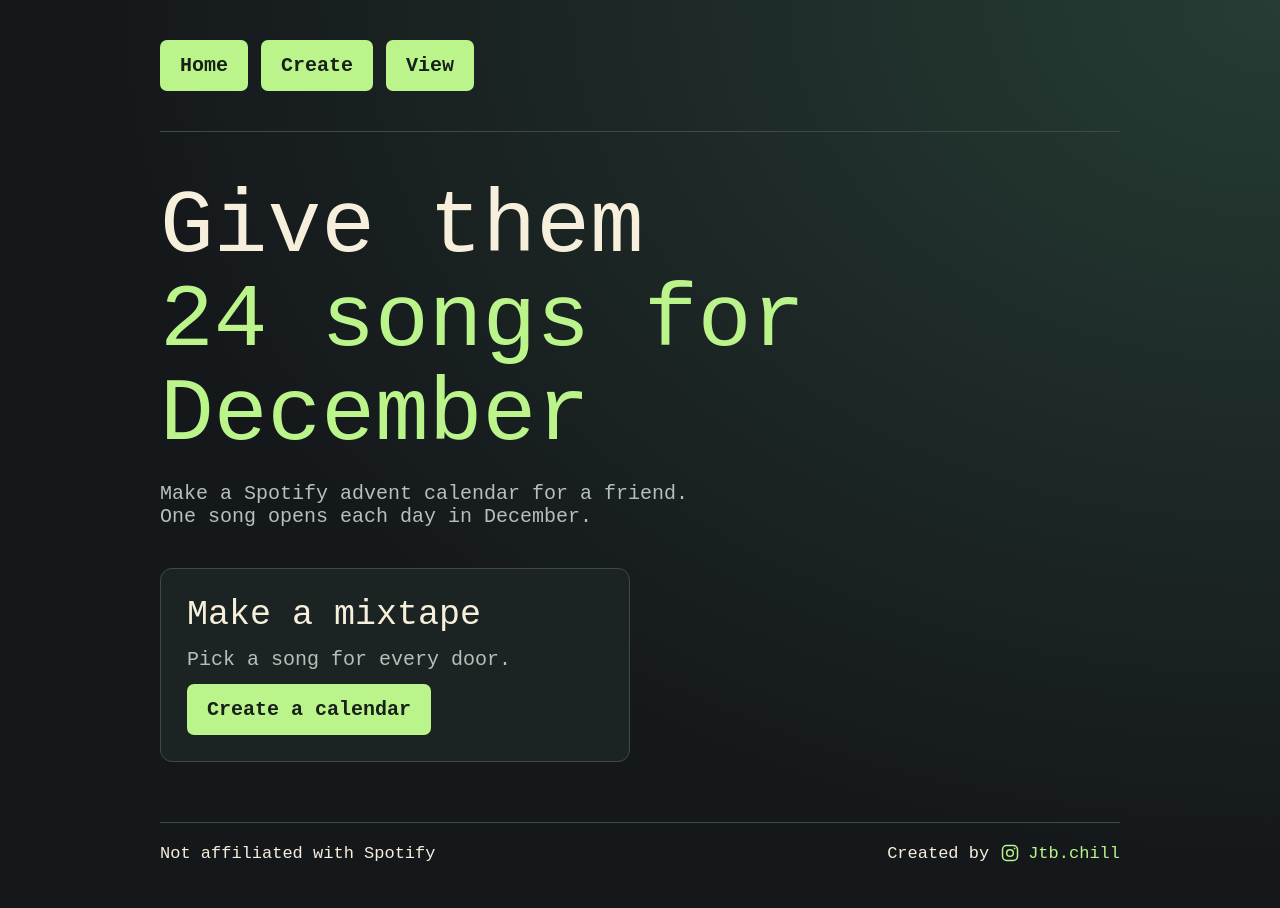
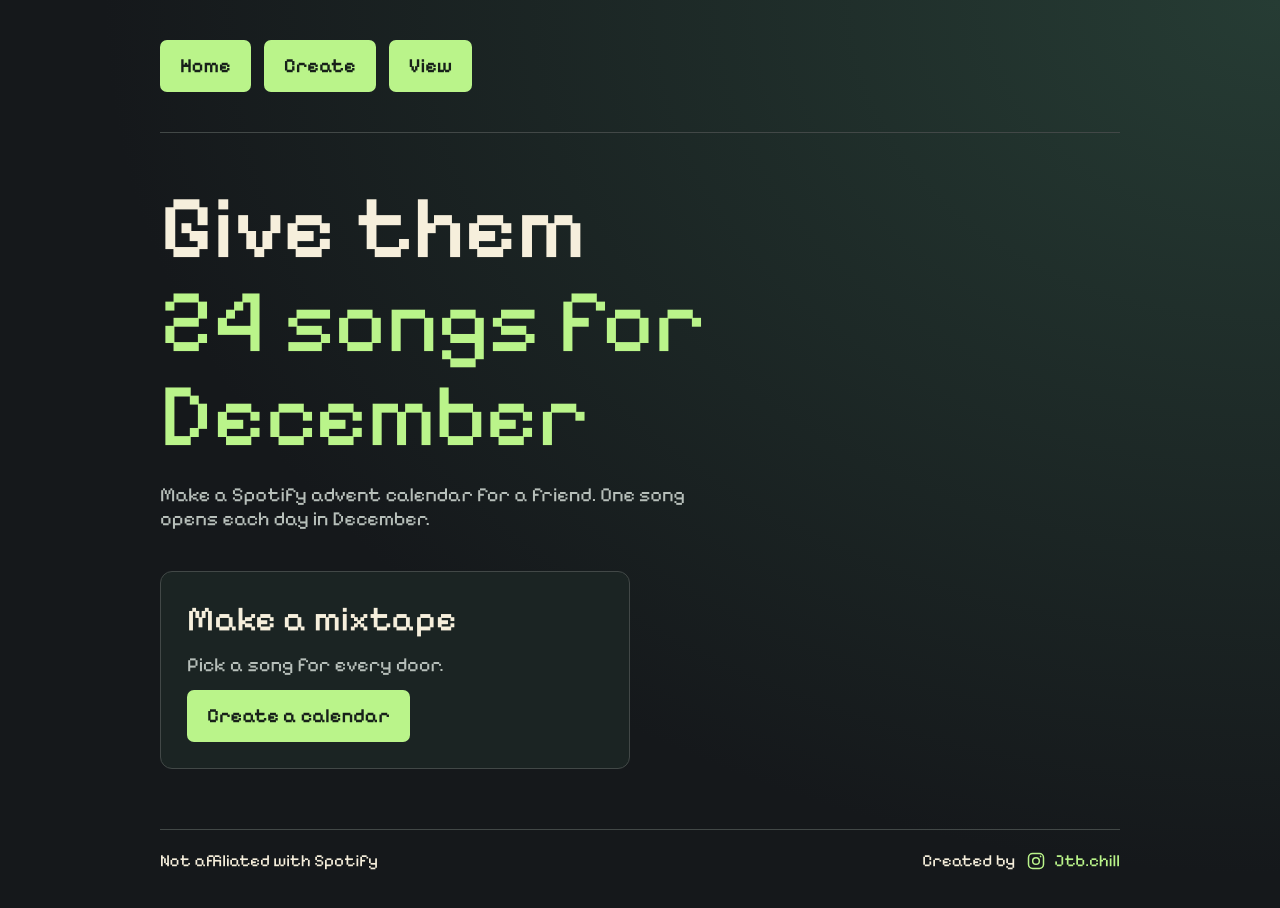
Before and after one commit to Sqwiglyy/spotify-advent, a website: page public/index.html in a window 1280 px wide. Drawn offline with Linux system fonts and the light colour scheme; a web font is replaced by a local one.

Commit message:
Use visibly pixelated Pixelify Sans typography

```diff
--- a/public/style.css
+++ b/public/style.css
@@ -1,9 +1,10 @@
-:root{color-scheme:dark;background:#15181b;color:#f6efdc;font:17px Aseprite,monospace;--green:#baf48a;--line:#424847;--muted:#b7bfba}
+@import url("https://fonts.googleapis.com/css2?family=Pixelify+Sans:wght@400;500;600;700&display=swap");
+:root{color-scheme:dark;background:#15181b;color:#f6efdc;font:17px "Pixelify Sans",monospace;--green:#baf48a;--line:#424847;--muted:#b7bfba}
 *{box-sizing:border-box}[hidden]{display:none!important}
 body{margin:0;background:radial-gradient(ellipse at top right,#263c34,transparent 65%);min-height:100vh}
 main{width:min(960px,calc(100% - 2rem));margin:auto;padding:2rem 0 4rem}header{padding-bottom:2rem;border-bottom:1px solid var(--line)}
 .brand{font-size:.78rem;letter-spacing:.2em;font-weight:700;text-decoration:none}
-h1,h2,p{margin:0}h1{font:normal clamp(3rem,10vw,7rem)/.92 Aseprite,monospace;letter-spacing:-.06em;margin:2.4rem 0 1rem}h1 em{color:var(--green);font-weight:normal}h2{font:normal 1.75rem Aseprite,monospace}
+h1,h2,p{margin:0}h1{font:normal clamp(3rem,10vw,7rem)/.92 "Pixelify Sans",monospace;letter-spacing:-.06em;margin:2.4rem 0 1rem}h1 em{color:var(--green);font-weight:normal}h2{font:normal 1.75rem "Pixelify Sans",monospace}
 .intro{color:var(--muted);margin-bottom:2rem;max-width:45ch}
 a{color:var(--green)}button,input{font:inherit}button{cursor:pointer;border:0;border-radius:7px;padding:.7rem 1rem;background:var(--green);color:#172019;font-weight:650}button:disabled{cursor:default;opacity:.52}
 button:focus-visible,a:focus-visible,input:focus-visible{outline:2px solid #fff;outline-offset:3px}
@@ -14,24 +15,26 @@ input{min-width:0;width:100%;padding:.65rem .7rem;border:1px solid #697571;backg
 #code{text-transform:uppercase}#tracks input{margin-top:.35rem}#tracks label{color:var(--muted)}
 #doors{display:grid;grid-template-columns:repeat(6,minmax(0,1fr));gap:.7rem}
 .door{display:grid;place-content:center;gap:.2rem;aspect-ratio:1.18;background:#cae6a4;color:#172019}.door:nth-child(3n){background:#f0c4a7}.door:nth-child(4n){background:#b7c7f6}
-.door strong{font:2rem Aseprite,monospace}.door small{font-size:.68rem}
-.share-code{font:clamp(2rem,8vw,4rem) Aseprite,monospace;letter-spacing:.14em;color:var(--green)}
+.door strong{font:2rem "Pixelify Sans",monospace}.door small{font-size:.68rem}
+.share-code{font:clamp(2rem,8vw,4rem) "Pixelify Sans",monospace;letter-spacing:.14em;color:var(--green)}
 #status,#track-status{margin-top:.9rem;color:#f0c4a7}#status:empty,#track-status:empty{display:none}
 dialog{width:min(460px,calc(100% - 2rem));padding:1.25rem;color:inherit;background:#1b2423;border:1px solid var(--line);border-radius:14px}dialog::backdrop{background:#050907d9}
 #track-link{display:grid;gap:.7rem;margin-top:1rem;text-decoration:none}#art{width:100%;height:auto;border-radius:6px}#song{font-size:1.25rem;color:#f6efdc}.spotify{text-decoration:underline}
 @media(max-width:560px){.choices,#tracks{grid-template-columns:1fr}#doors{grid-template-columns:repeat(4,minmax(0,1fr));gap:.45rem}.door strong{font-size:1.65rem}}
 
 
-@font-face{font-family:Aseprite;src:url("./fonts/Aseprite-Regular.woff2") format("woff2");font-weight:100 1000;font-display:swap}
-:root{font-family:Aseprite,monospace;font-size:20px}
-h1,h2{font-family:Aseprite,monospace;letter-spacing:0;font-weight:400}
+
+:root{font-family:"Pixelify Sans",monospace;font-size:20px}
+h1,h2{font-family:"Pixelify Sans",monospace;letter-spacing:0;font-weight:400}
 h1{font-size:clamp(2.5rem,7vw,4.5rem);line-height:1.05}
 h1 em{font-style:normal}
-.door strong{font-family:Aseprite,monospace}
+.door strong{font-family:"Pixelify Sans",monospace}
 #calendar-title{margin:.5rem 0 1.5rem}
 #finale{margin-top:2rem}
 #finale p{margin:.8rem 0}
 #saved-playlist{display:block;margin-top:1rem}
 body, button, input, textarea, select, option, dialog, a, label, small, strong {
-  font-family: Aseprite, monospace;
+  font-family: "Pixelify Sans", monospace;
 }
+h1,h2,.door strong{font-weight:500}
+button{font-weight:600}
```
